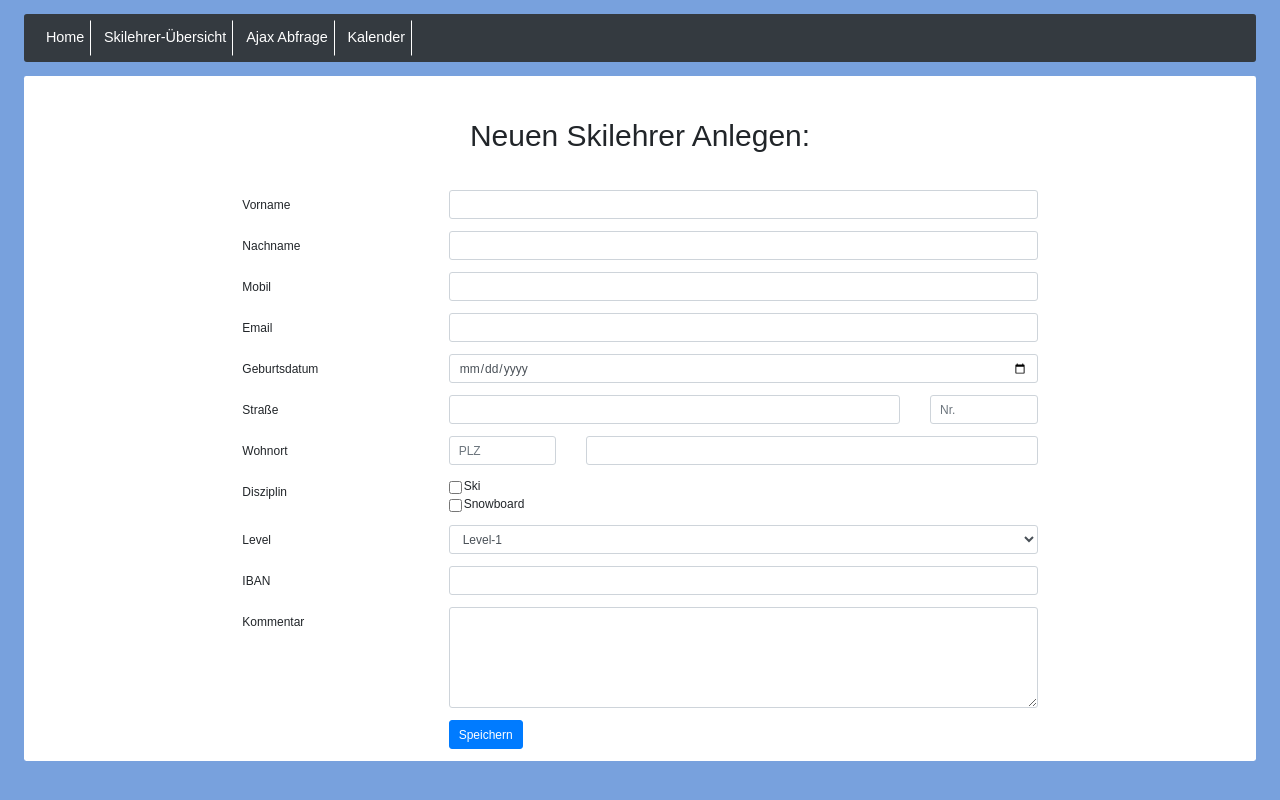
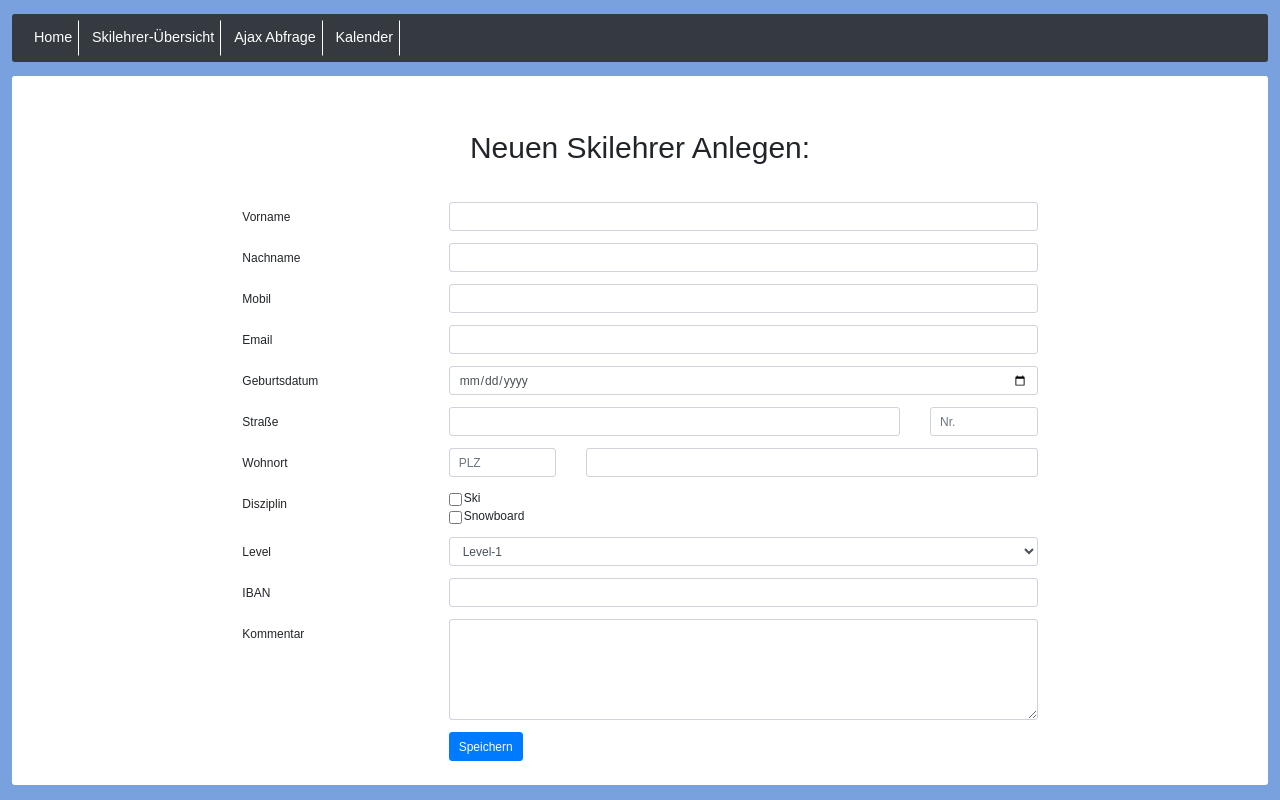
Before and after one commit to Team-Skischule/Homepage, a PHP site: page /skilehrer-anlegen.php in a window 1280 px wide. Run offline with PHP 8.4, Linux system fonts and the light colour scheme.

Commit message:
div anpassungen

```diff
--- a/style.css
+++ b/style.css
@@ -4,8 +4,6 @@
   font-size: 12px;
   --std-border-radius: 0.2em;
 }
-
-
 
 * {
     box-sizing: border-box;
@@ -14,14 +12,14 @@
   body {
     font-family: Arial, Helvetica, sans-serif;
     background-color: var(--second-bg-color) !important;
-    margin: 0 2em !important;
+    margin: 0 1em !important;
 
   }
 
   body .content {
     background-color: white;
     border-radius: var(--std-border-radius);
-    padding: 1em;
+    padding: 2em;
   }
 
   h1  {
@@ -79,17 +77,12 @@
       list-style-type: none;
       padding: 0m;
     }
-    header nav  li {
-
-
-    }
 
     .calendar {
       margin-top: 2em;
       padding: 1em;
       border-radius: var(--std-border-radius);
       border: 0.1em solid lightgray;
-
   }
 
   /* Clear floats after the columns */
```
